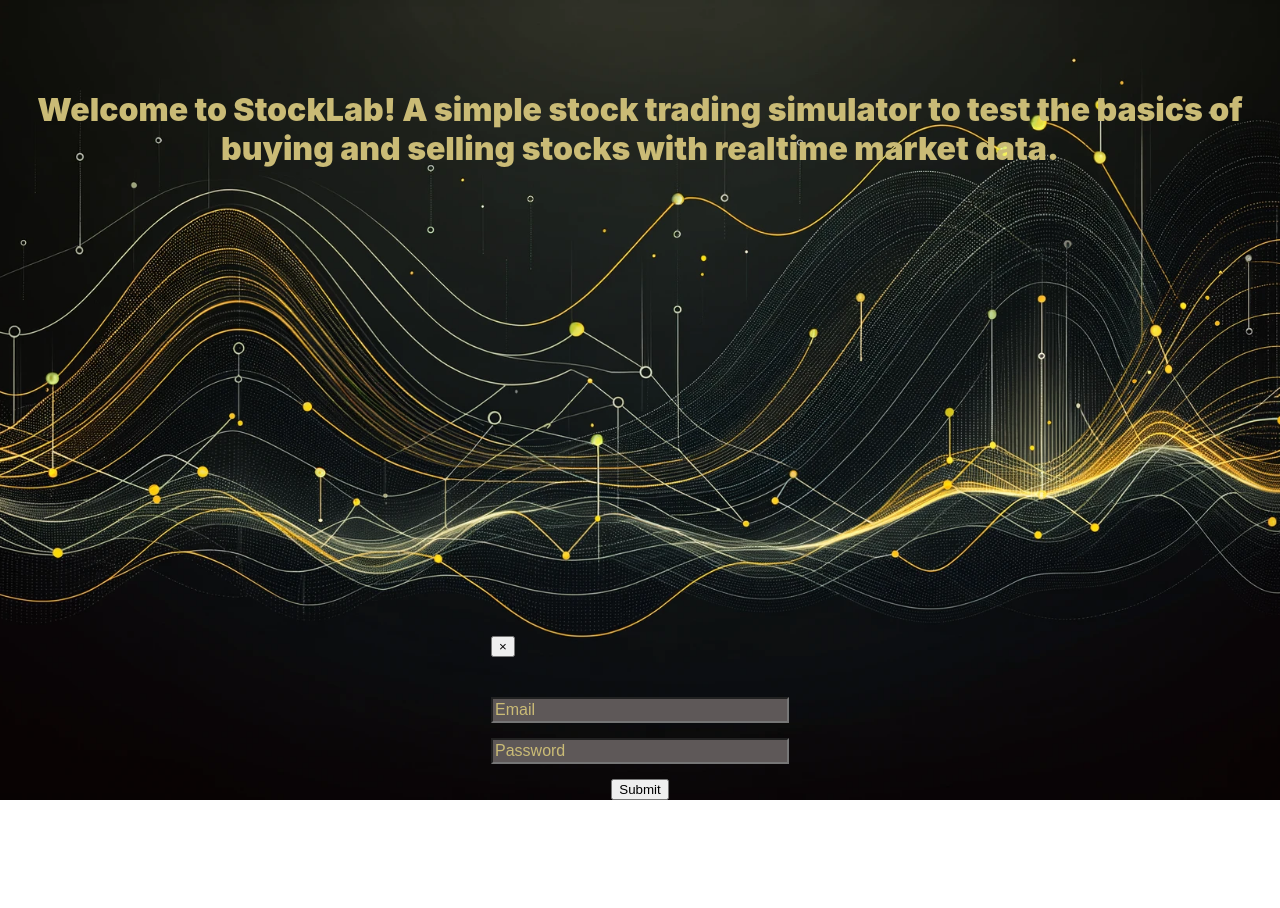
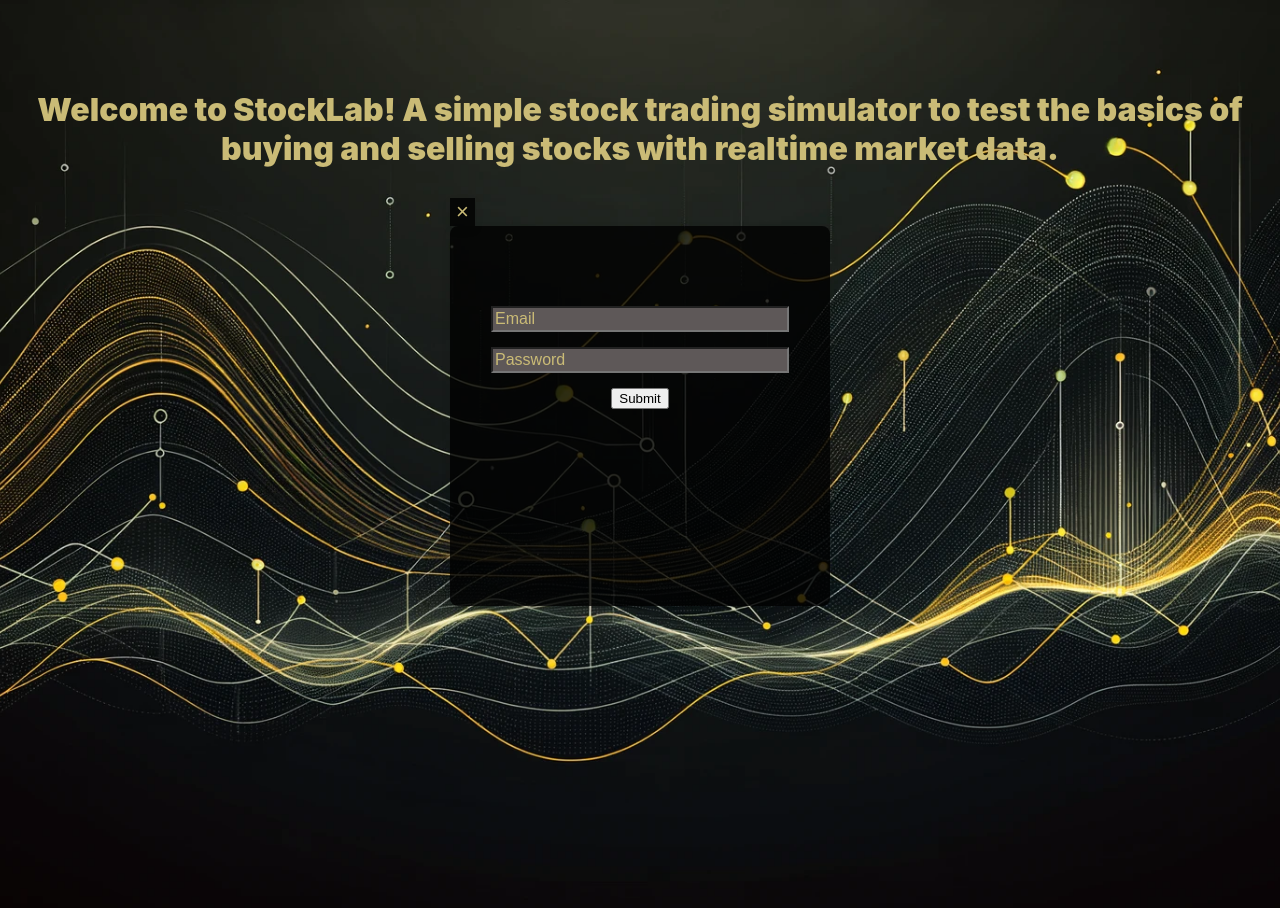
Before and after one commit to nomoneyrecord/fantasy-stock-trader, a React (Create React App) app in the folder client/: page / in a window 1280 px wide. Both pictures are taken after typing "name@example.com", "Sample123" into the empty fields and a click on the button "Create Account". Shown: the top 908 px of the page. Before the commit the page ends 800 px from the top, so only its background shows below. Built offline with nearby package versions, Linux system fonts and the light colour scheme.

Commit message:
Styling close button for registration modal and then moving to all other buttons for consistency

```diff
--- a/client/src/App.css
+++ b/client/src/App.css
@@ -48,7 +48,7 @@
   font-size: 16px;
 }
 
-.login-form {
+.auth-form {
   width: 100%; /* Adjust as necessary */
   display: flex;
   flex-direction: column;
@@ -75,3 +75,12 @@
   font-weight: 600;
   /* Styling for 'or' text */
 }
+
+.modal-close-button {
+  background-color: rgba(0, 0, 0, 0.8);
+  margin-top: 10px;
+  color:rgb(202, 187, 118);
+  border: 0;
+  font-size: 22px;
+  box-shadow: 0 4px 8px rgba(0, 0, 0, 0.1);
+}
--- a/client/src/components/Modal.js
+++ b/client/src/components/Modal.js
@@ -10,7 +10,7 @@ const Modal = ({ children, show, onClose }) => {
     <div className='modal' onClick={onClose}>
       <div className='modal-content' onClick={e => e.stopPropagation()}>
         <div className='modal-header'>
-          <button onClick={onClose}>&times;</button>
+          <button className="modal-close-button" onClick={onClose}>&times;</button>
         </div>
         <div className='modal-body'>
           {children}
--- a/client/src/pages/authpage/authpage.js
+++ b/client/src/pages/authpage/authpage.js
@@ -145,7 +145,7 @@ const AuthPage = ({ onLoginSuccess, sessionExpired }) => {
 
       {!modalOpen && (
         <div className="form-container">
-          <form onSubmit={handleLogin} className="login-form">
+          <form onSubmit={handleLogin} className="auth-form">
             <InputField
               type="text"
               name="email"
@@ -163,14 +163,20 @@ const AuthPage = ({ onLoginSuccess, sessionExpired }) => {
               required={true}
             />
             <Button text="Login" type="submit" className="login-button" />
-            <div className="or-text" >or</div>
-            <Button text="Create Account" onClick={handleModalOpen} type="button" className="create-account-button"/>
+            <div className="or-text">or</div>
+            <Button
+              text="Create Account"
+              onClick={handleModalOpen}
+              type="button"
+              className="create-account-button"
+            />
           </form>
         </div>
       )}
 
       <Modal show={modalOpen} onClose={handleModalClose}>
-        <form onSubmit={handleSignUpSubmit} className="login-form">
+        <div className="form-container">
+          <form onSubmit={handleSignUpSubmit} className="auth-form">
             <InputField
               type="text"
               name="Sign Up Email"
@@ -193,6 +199,7 @@ const AuthPage = ({ onLoginSuccess, sessionExpired }) => {
               <div className="success-message">{successMessage}</div>
             )}
           </form>
+        </div>
       </Modal>
 
       {errorMessage && <div className="error-message">{errorMessage}</div>}
```
Lines whose indentation alone changed are shown as unchanged.
